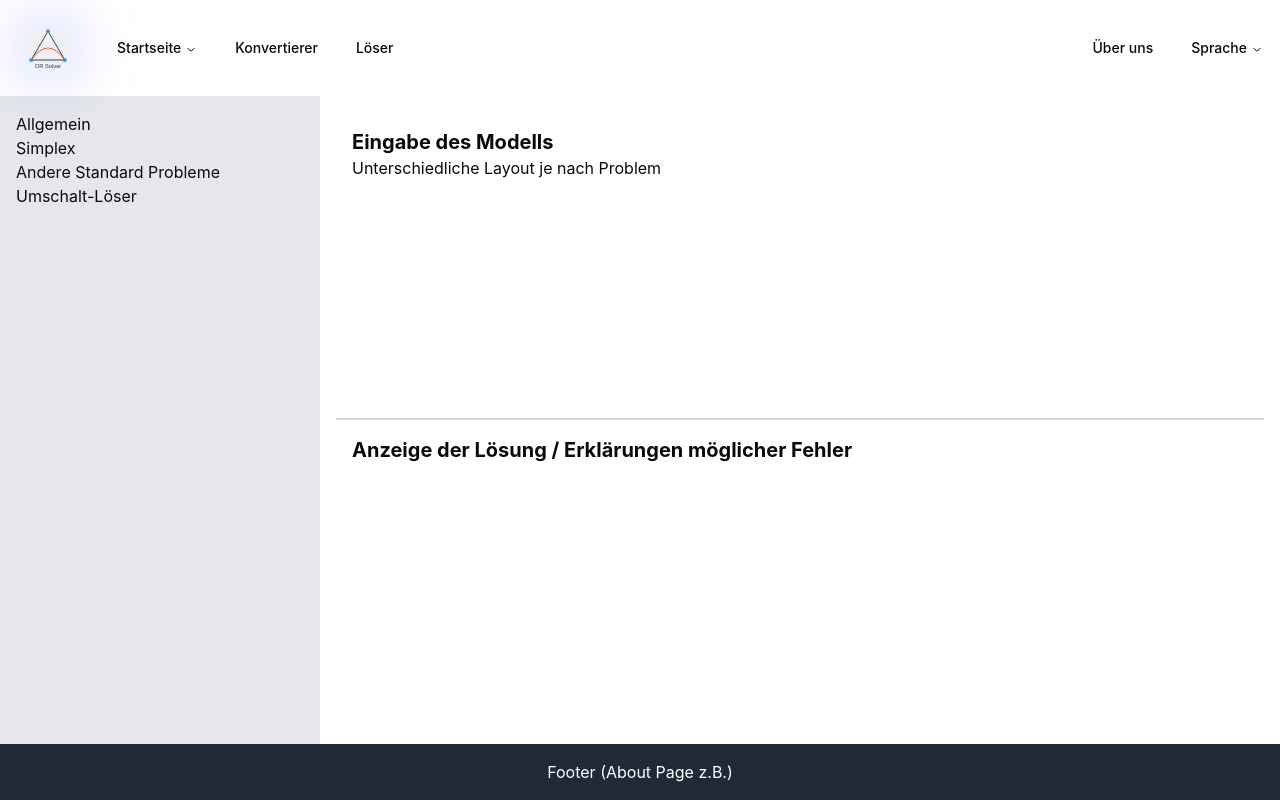
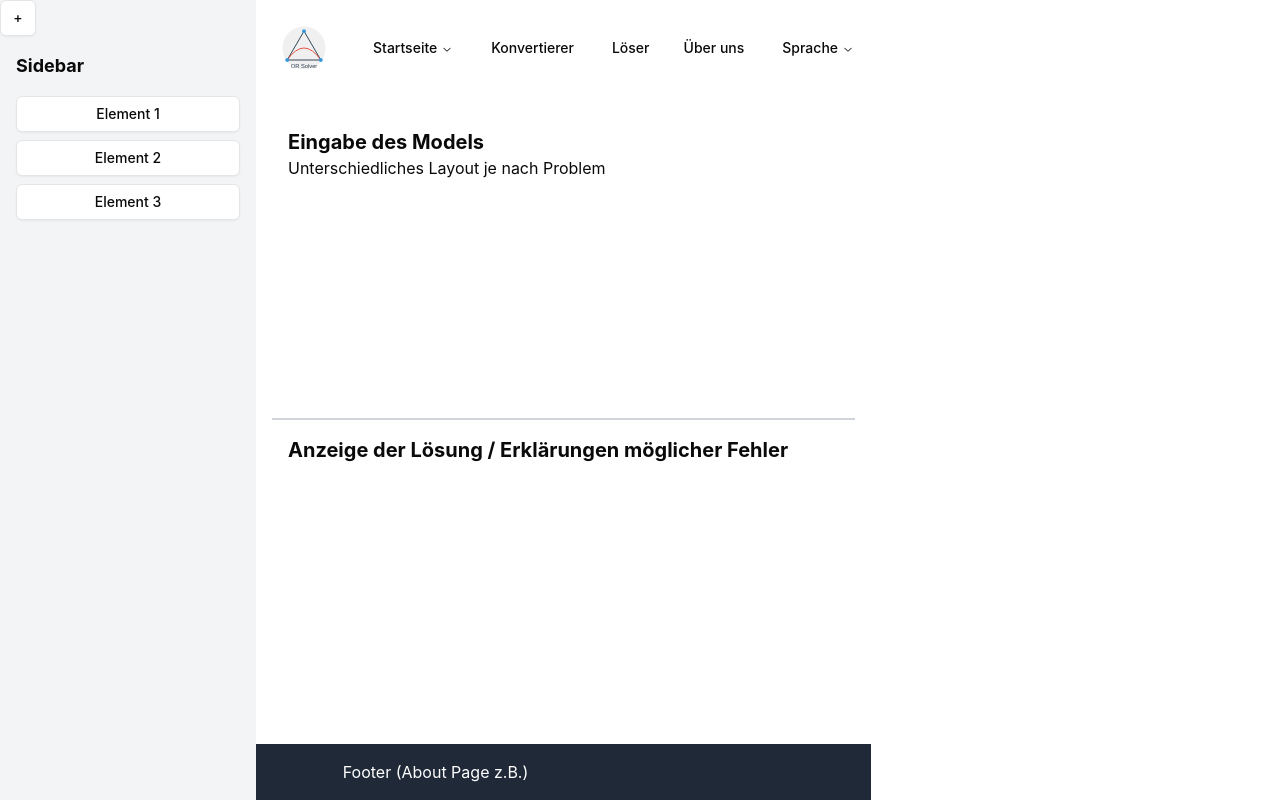
Before and after one commit to mst2k/programmierprojekt, a React (Vite) app in the folder frontend/: page /#/solver in a window 1280 px wide. Built offline with nearby package versions, Linux system fonts and the light colour scheme.

Commit message:
feat(sidebar): first sidebar version (#7)

```diff
--- a/frontend/src/components/pages/SolverPage.tsx
+++ b/frontend/src/components/pages/SolverPage.tsx
@@ -1,34 +1,43 @@
 import { useTranslation } from "react-i18next";
+import React, { useState } from 'react';
 
 import { NavigationMenuDemo } from "../ui/navbar";
+import  Sidebar from "@/components/ui/custom/sidebar";
 
 const SolverPage = () => {
     const {t} = useTranslation();
+    const [isSidebarOpen, setIsSidebarOpen] = useState(true);
 
     return (
-        <div className="flex flex-col h-screen w-screen">
-            <header>
-                <NavigationMenuDemo></NavigationMenuDemo>
+        <div className="flex flex-col h-screen">
+            <header className={`transition-all duration-300 ${isSidebarOpen ? 'ml-64' : 'ml-16'}`}>
+                <NavigationMenuDemo/>
             </header>
-            <div className="flex flex-1">
-                <aside className="w-1/4 bg-gray-200 p-4">
-                    <ul>
+            <div className="flex flex-1 overflow-hidden">
+                <Sidebar
+                    isOpen={isSidebarOpen}
+                    onToggle={() => setIsSidebarOpen(!isSidebarOpen)}
+                />
+                {/* <aside className="w-1/4 bg-gray-200 p-4">
+                   <ul>
                         <li>{t('general')}</li>
                         <li>{t('simplex')}</li>
                         <li>{t('otherProbs')}</li>
                         <li>{t('toggleSolver')}</li>
                     </ul>
-                </aside>
+                </aside>  */}
+            <div className={`flex flex-col flex-1 transition-all duration-300 ${isSidebarOpen ? 'ml-64' : 'ml-16'}`}>
                 <main className="flex-1 p-4">
                     <div className="h-1/2 border-b-2 border-gray-300 p-4">
-                        <h2 className="text-xl font-bold">Eingabe des Modells</h2>
-                        <p>Unterschiedliche Layout je nach Problem</p>
+                        <h2 className="text-xl font-bold">{t('modelInput')}</h2>
+                        <p>{t('differentLayout')}</p>
                     </div>
 
                     <div className="h-1/2 p-4">
-                        <h2 className="text-xl font-bold">Anzeige der Lösung / Erklärungen möglicher Fehler</h2>
+                        <h2 className="text-xl font-bold">{t('displaySolution')}</h2>
                     </div>
                 </main>
+                </div>
             </div>
 
             <footer className="bg-gray-800 text-white p-4 text-center">
--- /dev/null
+++ b/frontend/src/components/ui/custom/sidebar.tsx
@@ -0,0 +1,115 @@
+import React, { useState } from 'react'
+import { Button } from "@/components/ui/button"
+import { Input } from "@/components/ui/input"
+import { PlusCircle, ChevronLeft, ChevronRight } from 'lucide-react';
+import {
+  Select,
+  SelectContent,
+  SelectItem,
+  SelectTrigger,
+  SelectValue,
+} from "@/components/ui/select"
+
+import { useTranslation } from 'react-i18next';
+
+interface SidebarProps {
+  isOpen: boolean;
+  onToggle: () => void;
+}
+
+const Sidebar: React.FC<SidebarProps> = ({ isOpen, onToggle }) => {
+  const [selectedElement, setSelectedElement] = useState<number | null>(null);
+  const [restrictions, setRestrictions] = useState<string[]>(['']);
+  const [optimizationType, setOptimizationType] = useState<'maximize' | 'minimize'>('maximize');
+
+  const {t} = useTranslation();
+
+  const tWithFallback = (key: string, fallback: string) => {
+    const translation = t(key);
+    return translation === key ? fallback : translation;
+  };
+
+  const handleElementClick = (index: number) => {
+    setSelectedElement(index);
+    setRestrictions(['']);
+  };
+
+  const addRestriction = () => {
+    setRestrictions([...restrictions, '']);
+  };
+
+  const updateRestriction = (index: number, value: string) => {
+    const newRestrictions = [...restrictions];
+    newRestrictions[index] = value;
+    setRestrictions(newRestrictions);
+  };
+
+  return (
+    <div className={`fixed top-0 left-0 h-full bg-gray-100 transition-all duration-300 ${isOpen ? 'w-64' : 'w-16'}`}>
+      <Button
+        className="left-0 top-0"
+        onClick={onToggle}
+        variant="outline"
+        size="icon"
+      >
+       + {isOpen ? <ChevronLeft className="h-4 w-4" /> : <ChevronRight className="h-4 w-4" />}
+      </Button>
+
+      {isOpen && (
+        <div className="p-4">
+          <h2 className="text-lg font-bold mb-4">Sidebar</h2>
+          {[1, 2, 3].map((element) => (
+            <Button
+              key={element}
+              className="w-full mb-2"
+              onClick={() => handleElementClick(element)}
+              variant={selectedElement === element ? "default" : "outline"}
+            >
+              Element {element}
+            </Button>
+          ))}
+
+          {selectedElement !== null && (
+            <div className="mt-4">
+              <h3 className="font-bold mb-2">{t('orTyp')}</h3>
+              <Select
+                value={optimizationType}
+                onValueChange={(value: 'maximize' | 'minimize') => setOptimizationType(value)}
+              >
+                <SelectTrigger className="w-full mb-2">
+                  <SelectValue />
+                </SelectTrigger>
+                <SelectContent>
+                  <SelectItem value="maximize">{t('Max')}</SelectItem>
+                  <SelectItem value="minimize">{t('Min')}</SelectItem>
+                </SelectContent>
+              </Select>
+
+              <h3 className="font-bold mb-2">{t('orFunction')}</h3>
+              <Input className="w-full mb-2" placeholder={tWithFallback('enterOFunc', 'Objective Function')} />
+
+              <h3 className="font-bold mb-2">{t("rest")}</h3>
+              {restrictions.map((restriction, index) => (
+                <div key={index} className="mb-2 flex">
+                  <Input
+                    className="w-full mr-2"
+                    placeholder={`${tWithFallback('Res', 'Restriction')} ${index + 1}`}
+                    value={restriction}
+                    onChange={(e) => updateRestriction(index, e.target.value)}
+                  />
+                  {index === restrictions.length - 1 && (
+                    <Button onClick={addRestriction} variant="outline" size="icon">
+                      + <PlusCircle className="h-4 w-4" />
+                    </Button>
+                  )}
+                </div>
+              ))}
+            </div>
+          )}
+        </div>
+      )}
+    </div>
+  );
+};
+
+export default Sidebar;
--- /dev/null
+++ b/frontend/src/components/ui/input.tsx
@@ -0,0 +1,25 @@
+import * as React from "react"
+
+import {cn} from "@/lib/utils"
+
+const Input = React.forwardRef<
+    HTMLInputElement,
+    React.InputHTMLAttributes<HTMLInputElement>
+    >(
+  ({ className, type, ...props }, ref) => {
+    return (
+      <input
+        type={type}
+        className={cn(
+          "flex h-10 w-full rounded-md border border-input bg-background px-3 py-2 text-sm ring-offset-background file:border-0 file:bg-transparent file:text-sm file:font-medium placeholder:text-muted-foreground focus-visible:outline-none focus-visible:ring-2 focus-visible:ring-ring focus-visible:ring-offset-2 disabled:cursor-not-allowed disabled:opacity-50",
+          className
+        )}
+        ref={ref}
+        {...props}
+      />
+    )
+  }
+)
+Input.displayName = "Input"
+
+export { Input }
--- a/frontend/src/translations/de.json
+++ b/frontend/src/translations/de.json
@@ -13,5 +13,17 @@
     "general": "Allgemein",
     "simplex": "Simplex",
     "otherProbs": "Andere Standard Probleme",
-    "toggleSolver": "Umschalt-Löser"
+    "toggleSolver": "Umschalt-Löser",
+    "modelInput": "Eingabe des Models",
+    "differentLayout": "Unterschiedliches Layout je nach Problem",
+    "displaySolution": "Anzeige der Lösung / Erklärungen möglicher Fehler",
+    "orProblem": "Optimierungsproblem",
+    "orTyp": "Optimierungstyp",
+    "Max": "Maximiere",
+    "Min": "Minimiere",
+    "orFunction": "Zielfunktion",
+    "rest": "Restriktionen",
+    "Res": "Restriktion",
+    "enterOFunc": "Zielfunktion eingeben",
+    "chooseOrType": "Wähle einen Opimierungstyp"
   }
--- a/frontend/src/translations/en.json
+++ b/frontend/src/translations/en.json
@@ -13,5 +13,17 @@
     "general": "General",
     "simplex": "Simplex",
     "otherProbs": "Other standard problems",
-    "toggleSolver": "Toggle Solver"
+    "toggleSolver": "Toggle Solver",
+    "modelInput": "Enter the model",
+    "differentLayout": "Different layout depending on the problem",
+    "displaySolution": "Display of the solution / explanations of possible errors ",
+    "orProblem": "Optimization problem",
+    "orTyp": "Optimization Type",
+    "Max": "Maximize",
+    "Min": "Minimize",
+    "orFunction": "Objective Function",
+    "rest": "Restrictions",
+    "Res": "Restriction",
+    "enterOFunc": "Enter objective function",
+    "chooseOrType": "Choose the Optimization Type"
   }
```
